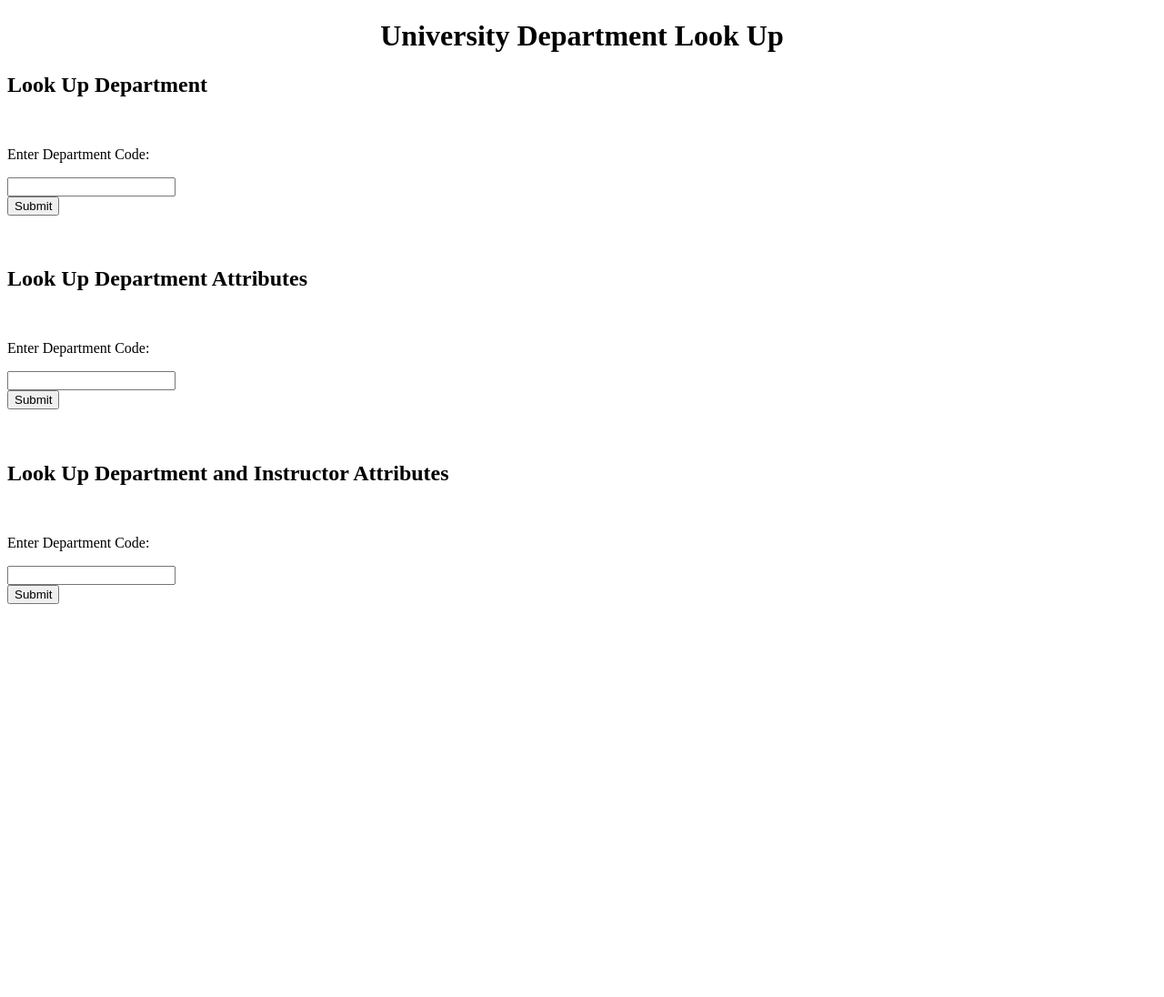
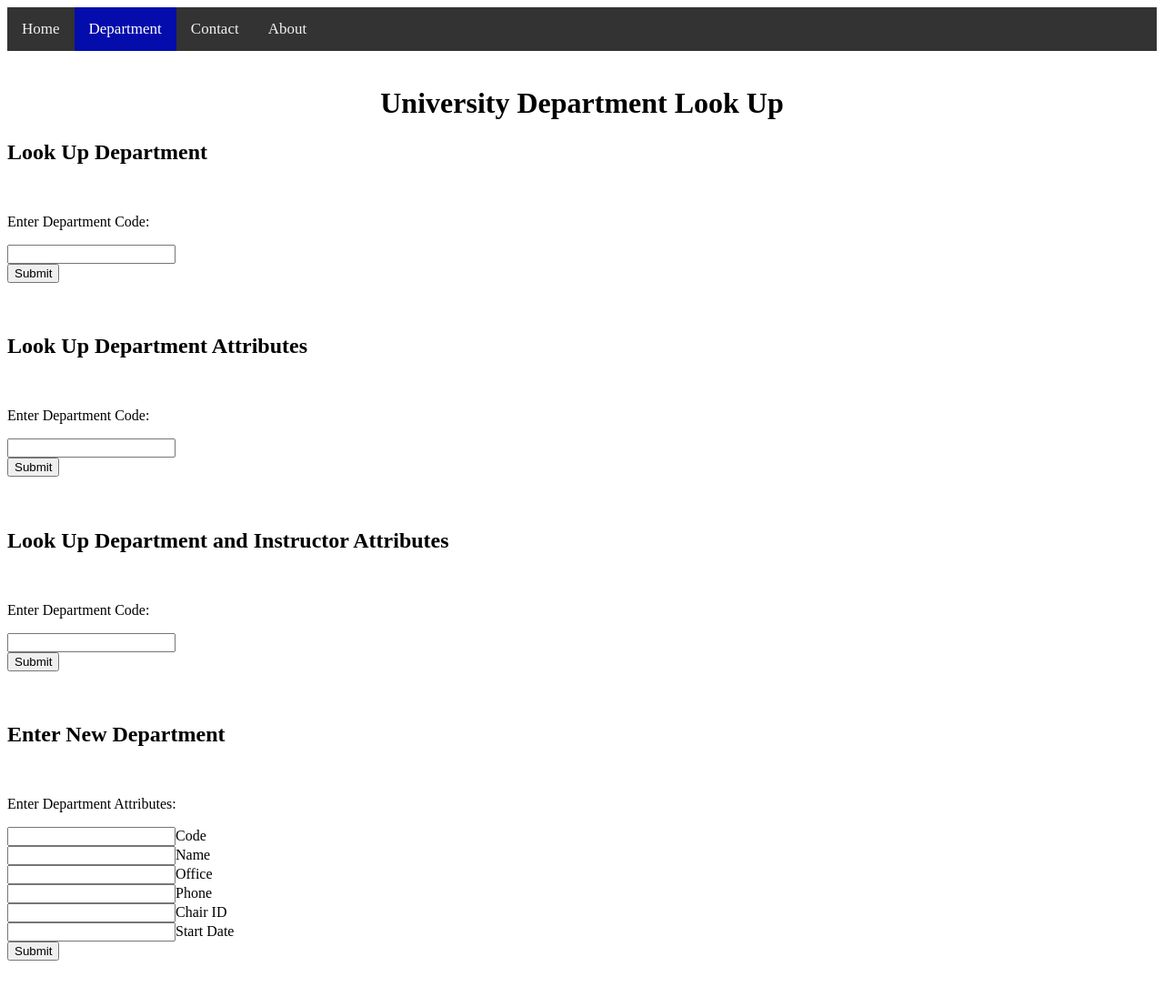
Before and after one commit to RMcalpin/universityclient, a website built with webpack: page src/index.html in a window 1280 px wide. Shown: the whole page at 91% size. Before the commit the page ends 800 px from the top, so only its background shows below. Built offline with nearby package versions, Linux system fonts and the light colour scheme.

Commit message:
removed insert file

```diff
--- a/src/index.html
+++ b/src/index.html
@@ -1,6 +1,40 @@
 <!DOCTYPE html>
 <html>
+  <head>
+    <style>
+      .topnav {
+        overflow: hidden;
+        background-color: #333;
+      }
+
+      .topnav a {
+        float: left;
+        color: #f2f2f2;
+        text-align: center;
+        padding: 14px 16px;
+        text-decoration: none;
+        font-size: 17px;
+      }
+
+      .topnav a:hover {
+        background-color: #ddd;
+        color: black;
+      }
+
+      .topnav a.active {
+        background-color: #040cac;
+        color: white;
+      }
+      </style>
+  </head>
   <body>
+    <div class="topnav">
+      <a href="#Home">Home</a>
+      <a class="active" href=".\index.html">Department</a>
+      <a href="#contact">Contact</a>
+      <a href="#about">About</a>
+    </div><br>
+
     <h1 style="text-align:center;">University Department Look Up</h1>
 
     <div>
@@ -26,6 +60,19 @@
       <button type="button" onclick="getDataDepartmentInstructor()">Submit</button>
       <h3 id="results3"></h3><br>
     </div>
+
+    <div>
+      <h2>Enter New Department</h2><br>
+      <p>Enter Department Attributes: </p>
+      <input type="text" id="deptCodeInsert">Code</input><br>
+      <input type="text" id="deptNameInsert">Name</input><br>
+      <input type="text" id="deptOfficeInsert">Office</input><br>
+      <input type="text" id="deptPhoneInsert">Phone</input><br>
+      <input type="text" id="deptChairIdInsert">Chair ID</input><br>
+      <input type="text" id="CStartDateInsert">Start Date</input><br>
+      <button type="button" onclick="insertData()">Submit</button>
+      <h3 id="results4"></h3><br>
+    </div>
     <script src="client-call.js" defer></script>
   </body>
 </html>
```
Also changed, not shown: src/dept-insert.html (deleted, +0 -20 lines).
